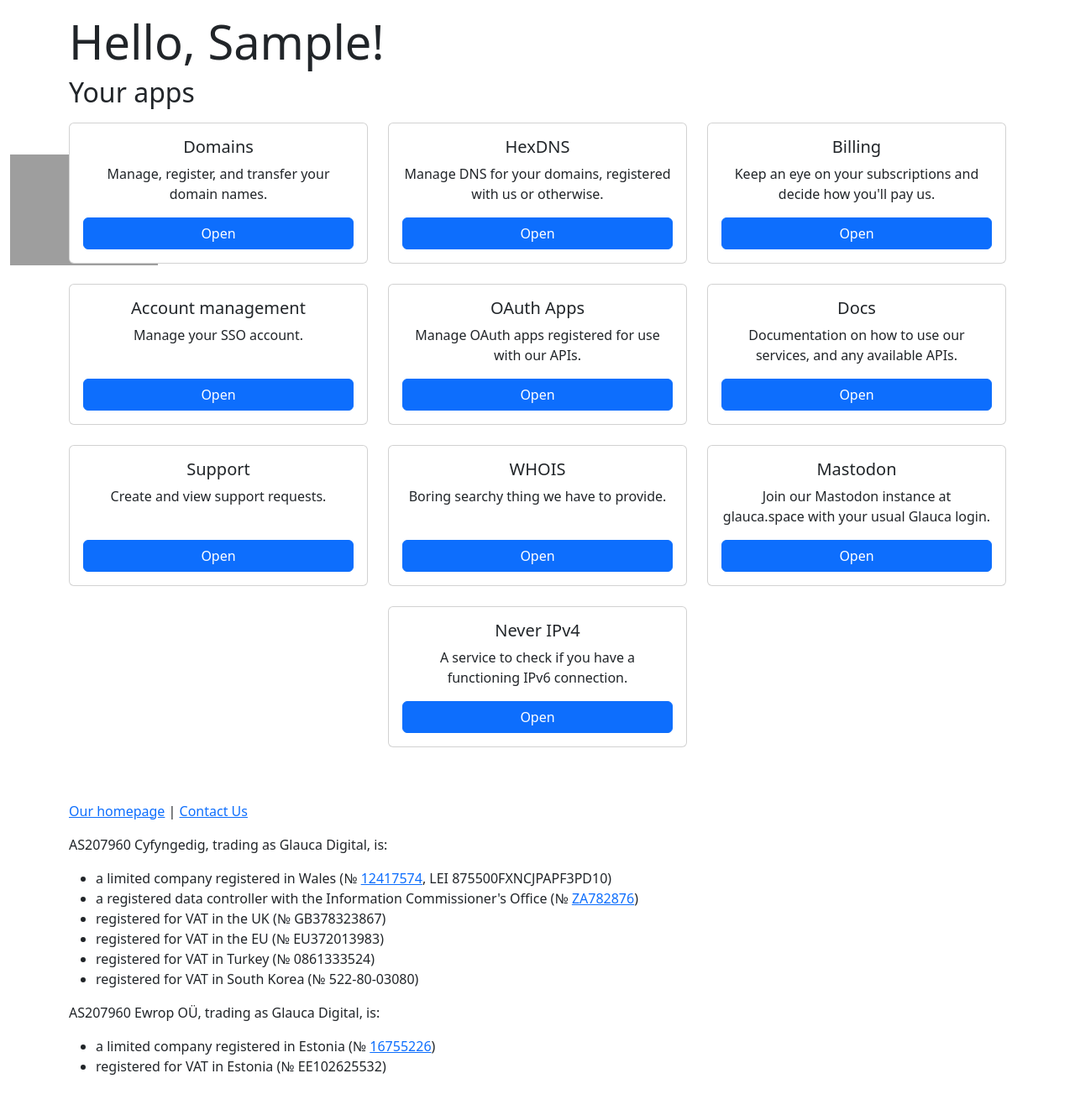
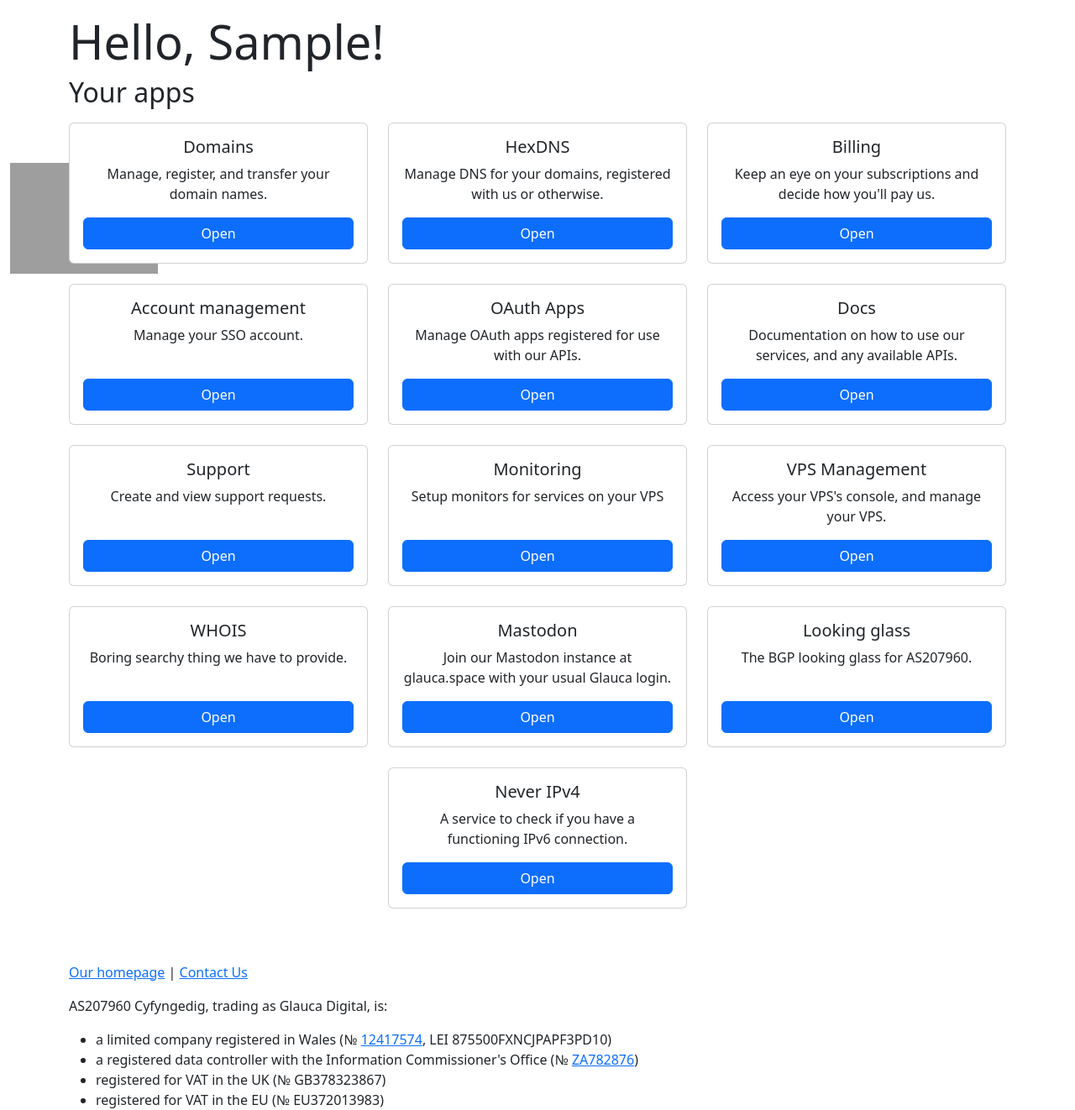
Before and after one commit to AS207960/portal, a Django app: page / in a window 1280 px wide. Shown: the part 101-1423 px from the top of the page at 84% size. Before the commit the page ends 1381 px from the top, so only its background shows below. Run offline with Django 3.2, Linux system fonts and the light colour scheme; the visitor is signed in with stand-in values (Sample User, id 1); some libraries are stand-ins or nearby versions; grey boxes are pictures that could not be loaded.

Commit message:
add new services

```diff
--- a/portal/templates/portal/index.html
+++ b/portal/templates/portal/index.html
@@ -85,6 +85,28 @@
             <div class="col mb-4 d-flex">
                 <div class="card text-center flex-grow-1">
                     <div class="card-body d-flex flex-column">
+                        <h5 class="card-title">Monitoring</h5>
+                        <p class="card-text" style="flex-grow: 1;">
+                            Setup monitors for services on your VPS
+                        </p>
+                        <a href="https://monitoring.glauca.digital" class="btn btn-primary btn-block">Open</a>
+                    </div>
+                </div>
+            </div>
+            <div class="col mb-4 d-flex">
+                <div class="card text-center flex-grow-1">
+                    <div class="card-body d-flex flex-column">
+                        <h5 class="card-title">VPS Management</h5>
+                        <p class="card-text" style="flex-grow: 1;">
+                            Access your VPS's console, and manage your VPS.
+                        </p>
+                        <a href="https://pve2.lds1.as207960.net:8006" class="btn btn-primary btn-block">Open</a>
+                    </div>
+                </div>
+            </div>
+            <div class="col mb-4 d-flex">
+                <div class="card text-center flex-grow-1">
+                    <div class="card-body d-flex flex-column">
                         <h5 class="card-title">WHOIS</h5>
                         <p class="card-text" style="flex-grow: 1;">
                             Boring searchy thing we have to provide.
@@ -101,6 +123,17 @@
                             Join our Mastodon instance at glauca.space with your usual Glauca login.
                         </p>
                         <a href="https://glauca.space" class="btn btn-primary btn-block">Open</a>
+                    </div>
+                </div>
+            </div>
+            <div class="col mb-4 d-flex">
+                <div class="card text-center flex-grow-1">
+                    <div class="card-body d-flex flex-column">
+                        <h5 class="card-title">Looking glass</h5>
+                        <p class="card-text" style="flex-grow: 1;">
+                            The BGP looking glass for AS207960.
+                        </p>
+                        <a href="https://lg.as207960.net" class="btn btn-primary btn-block">Open</a>
                     </div>
                 </div>
             </div>
```
